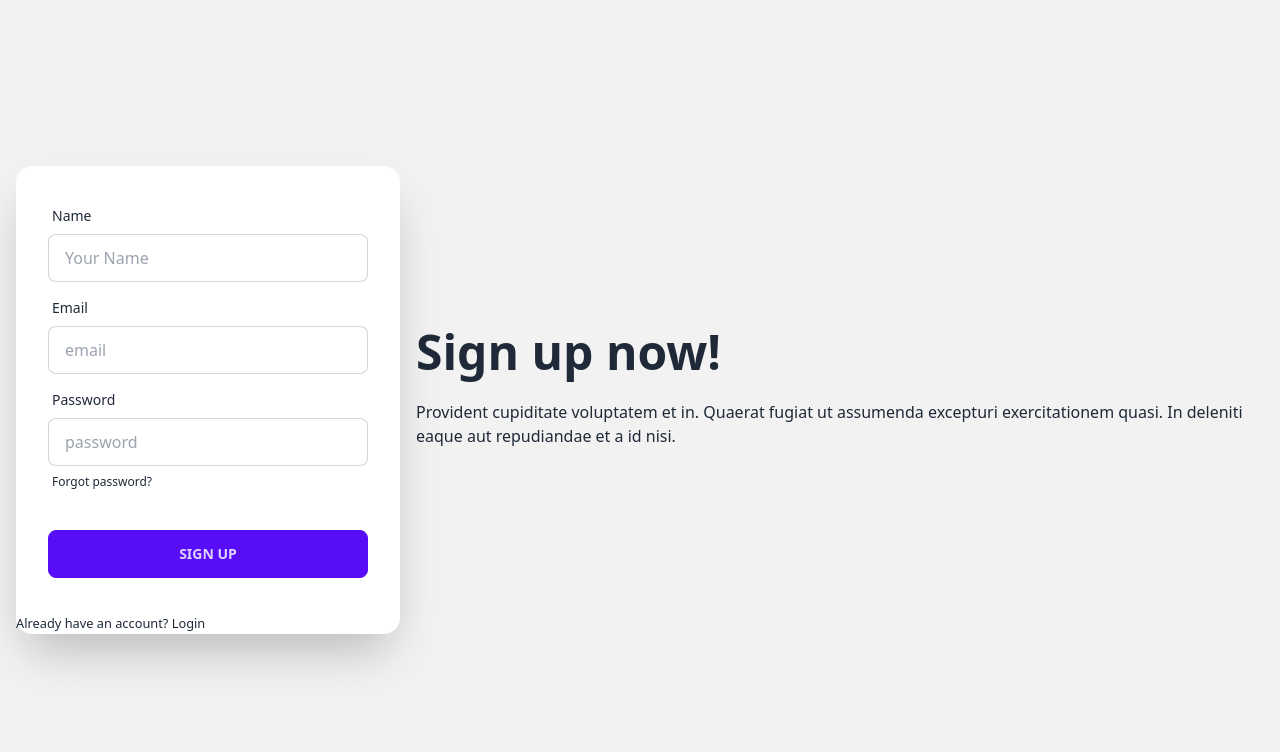
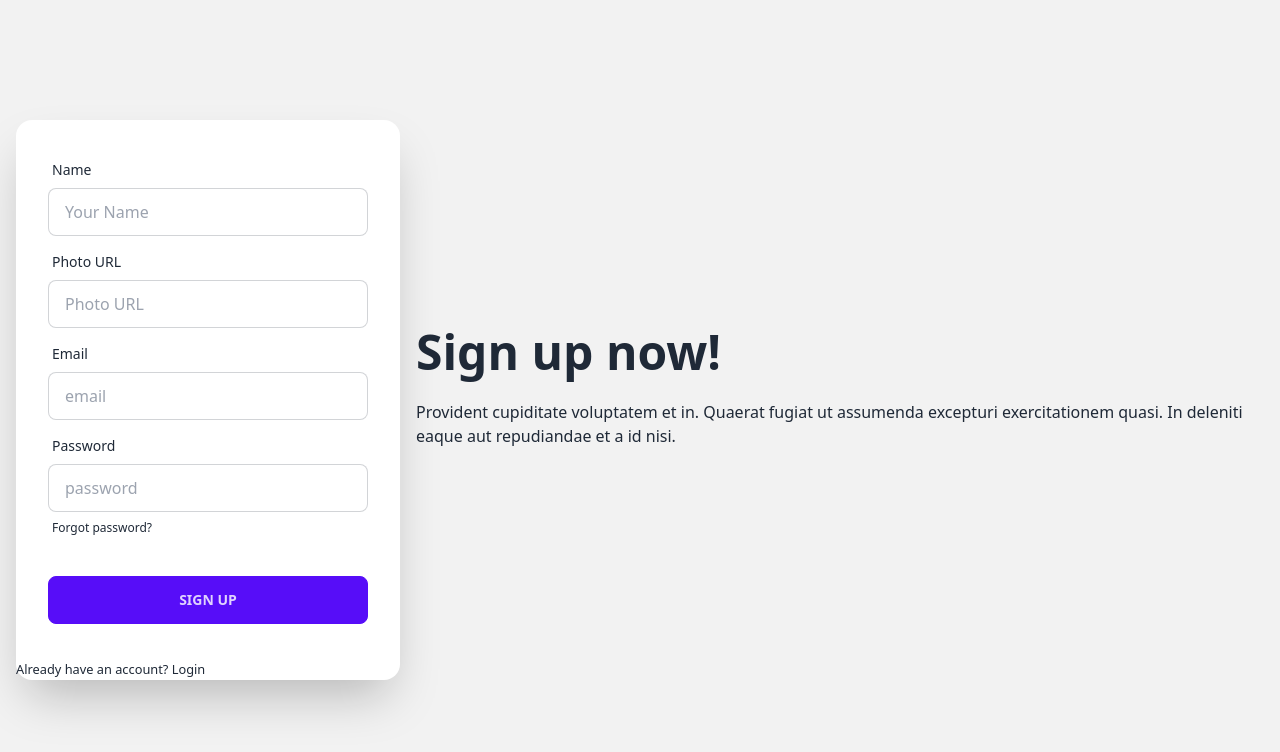
Before and after one commit to Shahriyar001/bistro-boss-client, a React (Vite) app: page /signup in a window 1280 px wide. Shown: the top 752 px of the page. Built offline with nearby package versions, Linux system fonts and the light colour scheme; no server answers.

Commit message:
added signin

```diff
--- a/src/Pages/Shared/NavBar/Navbar.jsx
+++ b/src/Pages/Shared/NavBar/Navbar.jsx
@@ -19,12 +19,17 @@
       <li>
         <Link to="/menu">Our Menu</Link>
       </li>
+
       <li>
         <Link to="/order/salad">Order</Link>
+      </li>
+      <li>
+        <Link to="/secret">Secret</Link>
       </li>
 
       {user ? (
         <>
+          <span>{user?.displayName}</span>
           <button onClick={handleLogOut} className="btn btn-ghost">
             LogOut
           </button>
--- a/src/Pages/Signup/SignUp.jsx
+++ b/src/Pages/Signup/SignUp.jsx
@@ -2,21 +2,38 @@
 import { Helmet } from "react-helmet-async";
 import { useForm } from "react-hook-form";
 import { AuthContext } from "../../providers/AuthProvider";
-import { Link } from "react-router-dom";
+import { Link, useNavigate } from "react-router-dom";
+import Swal from "sweetalert2";
 
 const SignUp = () => {
   const {
     register,
     handleSubmit,
+    reset,
     formState: { errors },
   } = useForm();
-  const { createUser } = useContext(AuthContext);
+  const { createUser, updateUserProfile } = useContext(AuthContext);
+  const navigate = useNavigate();
 
   const onSubmit = (data) => {
     console.log(data);
     createUser(data.email, data.password).then((Result) => {
       const loggedUser = Result.user;
       console.log(loggedUser);
+      updateUserProfile(data.name, data.photoURL)
+        .then(() => {
+          console.log("user profile info updated");
+          reset();
+          Swal.fire({
+            position: "top-end",
+            icon: "success",
+            title: "User created successfully",
+            showConfirmButton: false,
+            timer: 1500,
+          });
+          navigate("/");
+        })
+        .catch((error) => console.log(error));
     });
   };
 
@@ -50,6 +67,20 @@
                 />
                 {errors.name && (
                   <span className="text-red-600">Name is required</span>
+                )}
+              </div>
+              <div className="form-control">
+                <label className="label">
+                  <span className="label-text">Photo URL</span>
+                </label>
+                <input
+                  type="text"
+                  {...register("photoURL", { required: true })}
+                  placeholder="Photo URL"
+                  className="input input-bordered"
+                />
+                {errors.photoURL && (
+                  <span className="text-red-600">Photo URL is required</span>
                 )}
               </div>
               <div className="form-control">
--- a/src/providers/AuthProvider.jsx
+++ b/src/providers/AuthProvider.jsx
@@ -5,6 +5,7 @@
   onAuthStateChanged,
   signInWithEmailAndPassword,
   signOut,
+  updateProfile,
 } from "firebase/auth";
 
 import { app } from "../firebase/firebase.config";
@@ -31,6 +32,13 @@
     return signOut(auth);
   };
 
+  const updateUserProfile = (name, photo) => {
+    return updateProfile(auth.currentUser, {
+      displayName: name,
+      photoURL: photo,
+    });
+  };
+
   useEffect(() => {
     const unsubscribe = onAuthStateChanged(auth, (currentUser) => {
       setUser(currentUser);
@@ -48,6 +56,7 @@
     createUser,
     signIn,
     logOut,
+    updateUserProfile,
   };
 
   return (
```
